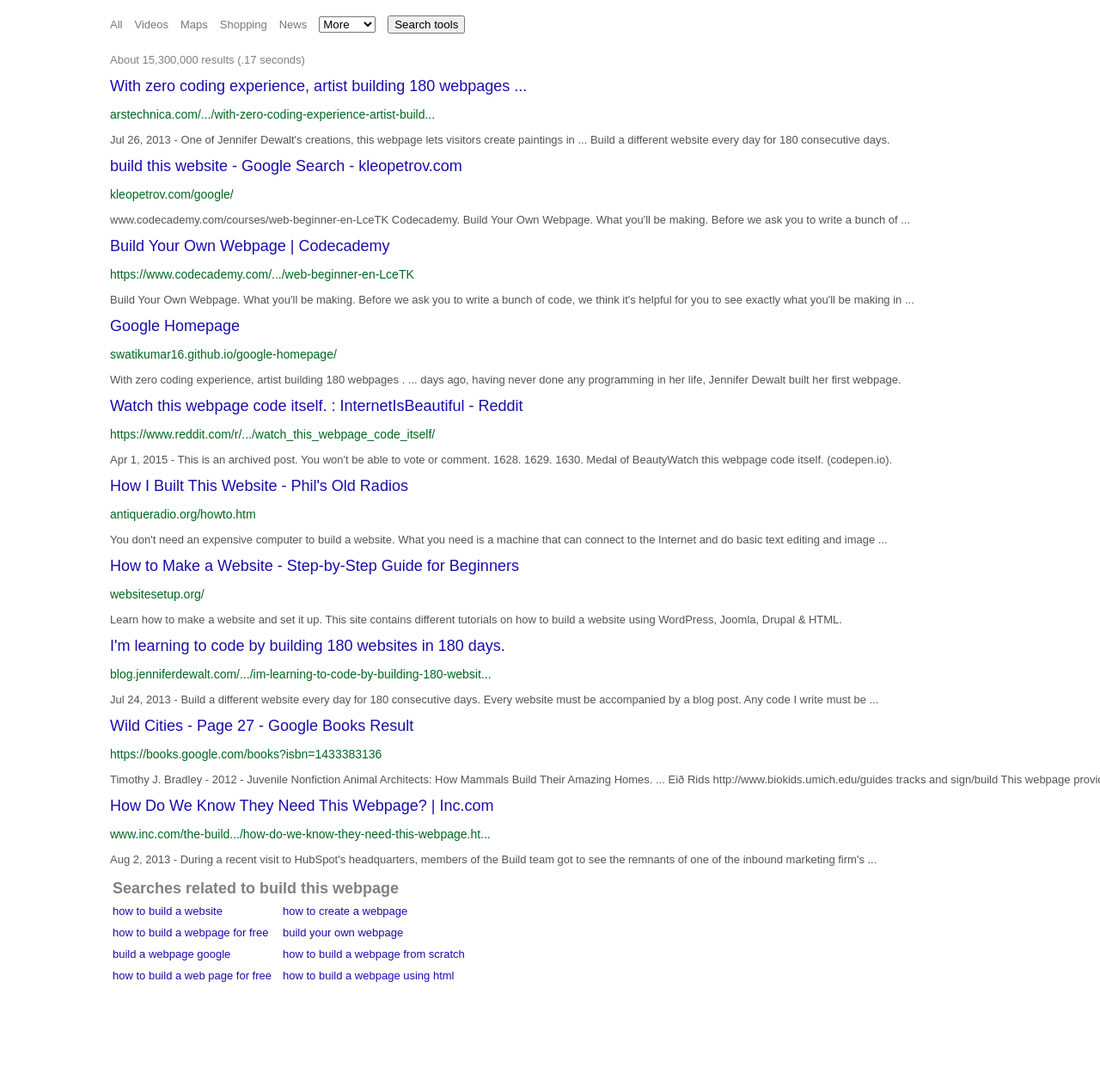
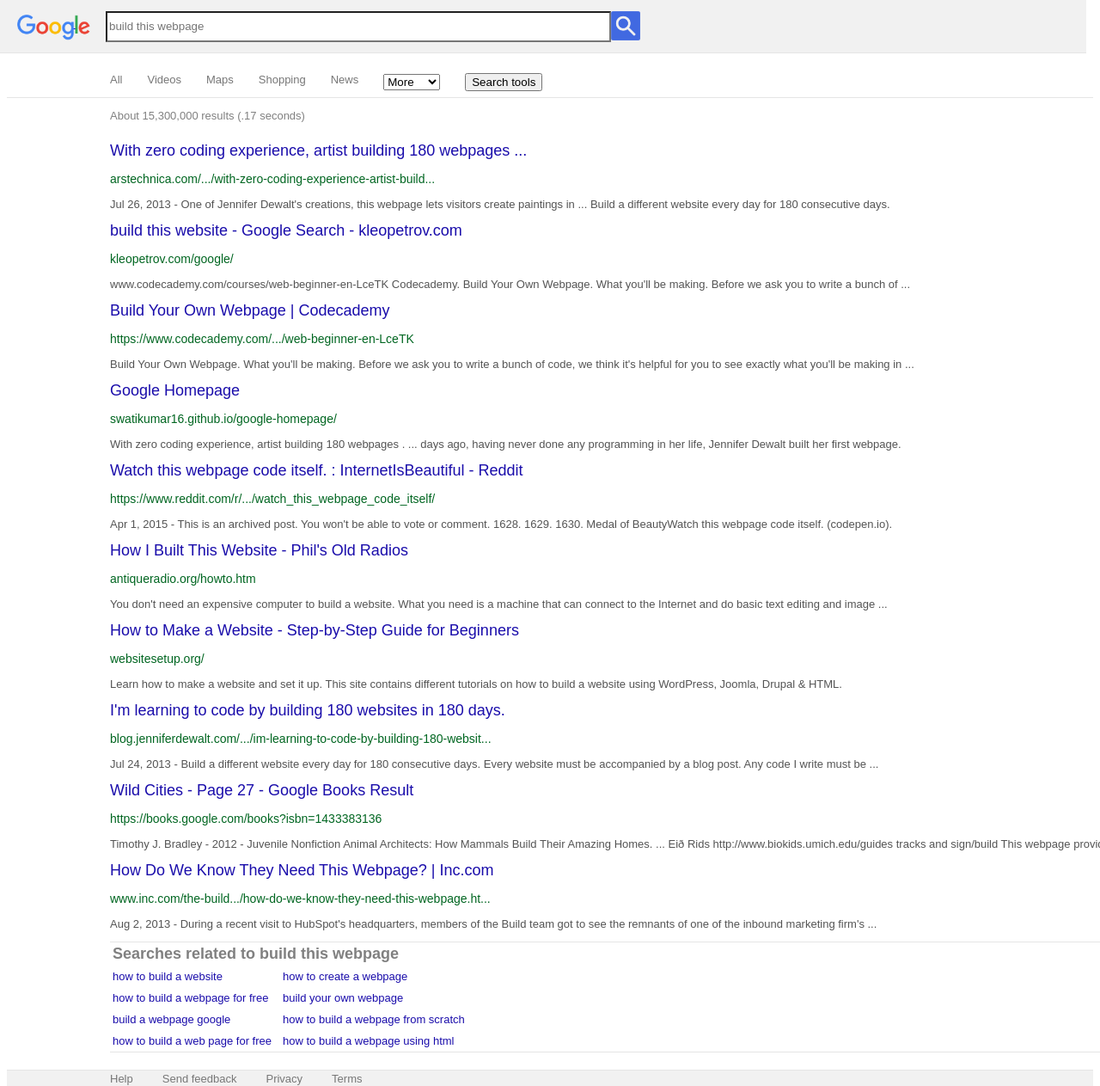
Before and after one commit to andrewrudnev/google-results-page, a plain HTML site: page index.html in a window 1280 px wide. Shown: the top 1263 px of the page at 86% size. Before the commit the page ends 1155 px from the top, so only its background shows below. Drawn offline with Linux system fonts and the light colour scheme.

Commit message:
Page is nearly finalized. Goooooogle at bottom of page that links to other pages needs to be added but that's about it

```diff
--- a/index.html
+++ b/index.html
@@ -8,7 +8,14 @@
 
 	<body>
 		<div id="nav_bar">
-			<!-- nav_bar content goes here-->
+			<a href="https://www.google.com/webhp?hl=en">
+				<img id="google_logo" src="images/google_logo.png" alt="Colorful Google logo">
+			</a>
+			<form id="search_box" action="#" method="POST" name="google search">
+				<input type="text" name="search term" placeholder="build this webpage">
+			</form>
+			<img id="search_magnifying_glass" src="images/search_magnifying_glass.png">
+			<img id="app_drawer" src="images/app_drawer.png">
 		</div>
 
 		<div id="google_services">
@@ -126,7 +133,10 @@
 		</div>
 
 		<div id="footer">
-			<!-- footer content goes here-->
+			<a href="https://support.google.com/websearch/?hl=en&rd=2#topic=3378866">Help</a>
+			<a href="">Send feedback</a>
+			<a href="https://www.google.com/intl/en/policies/privacy/?fg=1">Privacy</a>
+			<a href="https://www.google.com/intl/en/policies/terms/?fg=1">Terms</a>
 		<div>
 	</body>
 </html>
--- a/styles/style.css
+++ b/styles/style.css
@@ -1,11 +1,59 @@
-/* **FOR STYLING HEADER** */
+/* **FOR STYLING NAV BAR** */
+#nav_bar {
+	position: relative;
+	top: -10px;
+	left: -8px;
+	padding-bottom: 15px;
+	background-color: #f1f1f1;
+	border-bottom: 1px solid #666;
+	border-color: #e5e5e5;
+}
+
+#google_logo {
+	position: relative;
+	width: 85px;
+	height: 30px;
+	top: 15px;
+	left: 20px;
+}
+
+body div form {
+	display: inline-block;
+	position: relative;
+	top: 3px;
+	left: 34px;
+}
+
+body div form input {
+	-webkit-appearance: none;
+	-moz-appearance: none;
+	height: 30px;
+	width: 580px;
+}
+
+#search_magnifying_glass {
+	position: relative;
+	width: 34px;
+	height: 34px;
+	left: 30px;
+	top: 15px;
+	border-radius: 2px;
+}
+
+#app_drawer {
+	position: relative;
+	width: 24px;
+	height: 24px;
+	left: 45%;
+	top: 10px;
+}
 
 /* **FOR STLING ADDITIONAL GOOGLE SERVICES TAB** */
 #google_services p, #google_services a, #google_services form {
 	display: inline-block;
 	position: relative;
-	left: 110px;
-	padding-left: 10px;
+	left: 95px;
+	padding-left: 25px;
 	font-family: arial, sans-serif;
 	font-size: small;
 	color: #777;
@@ -19,6 +67,10 @@
 	font-weight: bold;
 }
 
+#google_services {
+	border-bottom: 1px solid #e5e5e5;
+}
+
 /* **FOR STYLING RESULT AMOUNT LINE** */
 #result_amount {
 	position: relative;
@@ -26,6 +78,8 @@
 	font-family: arial, sans-serif;
 	font-size: small;
 	color: #808080;
+	width: 500;
+	padding-bottom: 10px;
 }
 
 /* **FOR STYLING SEARCH RESULTS** */
@@ -62,6 +116,11 @@
 }
 
 /* **FOR STYLING RELATED SEARCHES TABLE** */
+#related_searches {
+	border-top: 1px solid #e5e5e5;
+	border-bottom: 1px solid #e5e5e5;
+}
+
 #related_searches tr th {
 	font-family: arial, sans-serif;
 	font-size: 18px;
@@ -83,3 +142,23 @@
 }
 
 /* **FOR STYLING FOOTER** */
+#footer {
+	position: relative;
+	top: 20px;
+	background-color: #f1f1f1;
+	border-top: 1px solid #e5e5e5;
+}
+
+#footer a {
+	position: relative;
+	left: 120px;
+	font-family: arial, sans-serif;
+	font-size: small;
+	text-decoration: none;
+	color: #777;
+	padding-right: 30px;
+}
+
+#footer a:hover {
+	font-weight: bold;
+}
```
Also changed, not shown: images/app_drawer.png (added), images/google_logo.png (added), images/nav_logo242.png (added), images/search_by_image.png (added), images/search_magnifying_glass.png (added).
